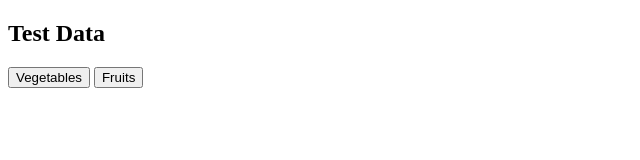
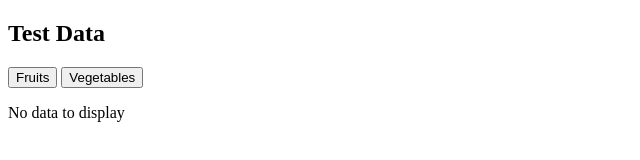
Before and after one commit to arunnambissan/full-stack-web-dev-example, a plain HTML site: page frontend/index.html in a window 1280 px wide. Shown: the whole page, without its empty margins (0-640 px from the left). Drawn offline with Linux system fonts and the light colour scheme.

Commit message:
update html

```diff
--- a/frontend/index.html
+++ b/frontend/index.html
@@ -9,10 +9,12 @@
 <body>
     <h2>Test Data</h2>
 
+    <button onclick="fetchData('fruits')">Fruits</button>
     <button onclick="fetchData('vegetables')">Vegetables</button>
-    <button onclick="fetchData('fruits')">Fruits</button>
 
-    <p id="content"></p>
+    <p id="content">
+        No data to display
+    </p>
 
     <script src="main.js"></script>
 </body>
```
